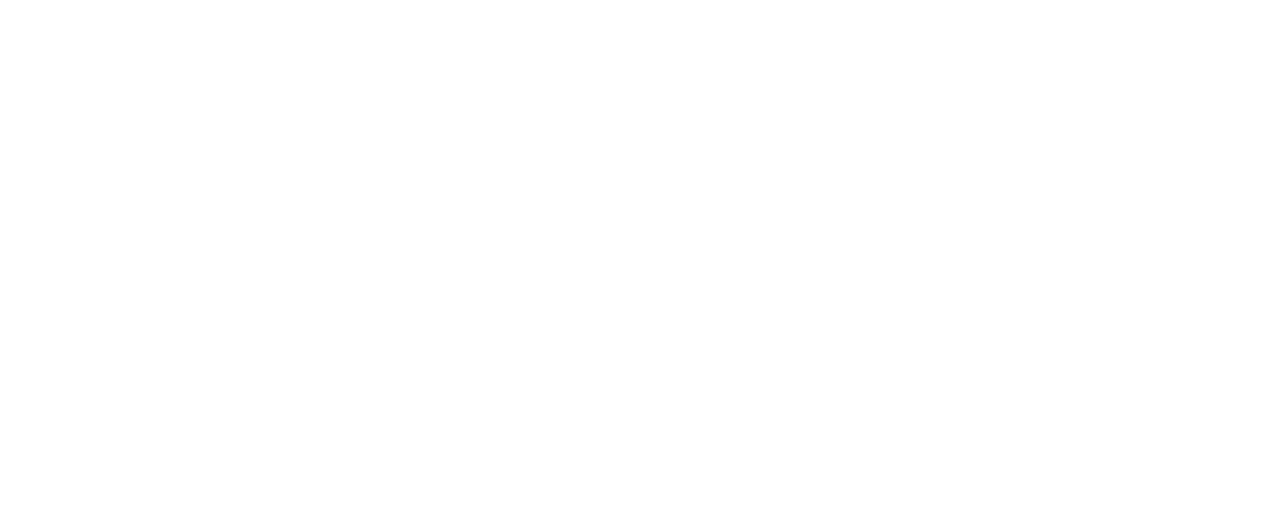
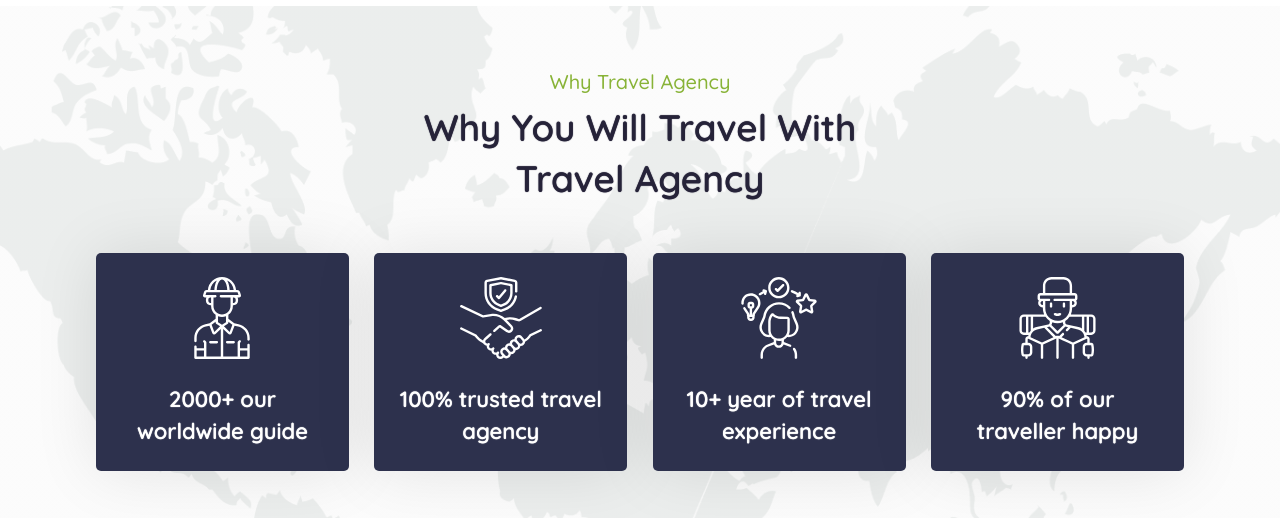
Before and after one commit to malekak44/travel-agency, a React (Create React App) app in the folder client/: page / in a window 1280 px wide. Shown: the part 1161-1679 px from the top of the page. Before the commit the page ends 1167 px from the top, so only its background shows below. Built offline with nearby package versions, Linux system fonts and the light colour scheme; no server answers.

Commit message:
home whyus done

```diff
--- /dev/null
+++ b/client/src/components/Home/WhyUs.js
@@ -0,0 +1,44 @@
+import React from 'react';
+import SectionIntro from '../SectionIntro';
+import guide from '../../assets/guide.svg';
+import trust from '../../assets/trust.svg';
+import traveller from '../../assets/traveller.svg';
+import experience from '../../assets/experience.svg';
+
+const facilities = [{
+    id: 1,
+    icon: guide,
+    title: "2000+ our worldwide guide"
+}, {
+    id: 2,
+    icon: trust,
+    title: "100% trusted travel agency"
+}, {
+    id: 3,
+    icon: experience,
+    title: "10+ year of travel experience"
+}, {
+    id: 4,
+    icon: traveller,
+    title: "90% of our traveller happy"
+}];
+
+const WhyUs = () => {
+    return (
+        <section className="home__whyus">
+            <SectionIntro
+                title="Why Travel Agency"
+                firstSpan="Why You Will Travel With"
+                secondSpan="Travel Agency"
+            />
+            <article className="container">
+                {facilities.map(item => <div key={item.id} className="home__whyus__card">
+                    <img src={item.icon} alt={item.title} />
+                    <h5>{item.title}</h5>
+                </div>)}
+            </article>
+        </section>
+    );
+};
+
+export default WhyUs;
--- a/client/src/pages/Home.js
+++ b/client/src/pages/Home.js
@@ -1,5 +1,6 @@
 import React from 'react';
 import Navbar from '../components/Navbar';
+import WhyUs from '../components/Home/WhyUs';
 import Header from '../components/Home/Header';
 import Packages from '../components/Home/Packages';
 import Services from '../components/Home/Services';
@@ -13,6 +14,7 @@
             </section>
             <Packages />
             <Services />
+            <WhyUs />
         </>
     );
 };
--- a/client/src/styles/components/_home.scss
+++ b/client/src/styles/components/_home.scss
@@ -4,3 +4,4 @@
 
 @import '../home/header';
 @import '../home/containers';
+@import '../home/whyus';
--- /dev/null
+++ b/client/src/styles/home/_whyus.scss
@@ -0,0 +1,50 @@
+.home__whyus {
+    padding: 4rem 0;
+    background-color: #FDFDFD;
+    background-image: linear-gradient(rgba(245, 245, 245, 0.2) 100%, rgba(245, 245, 245, 0.2) 100%),
+        url('../../assets/map.png');
+    background-size: cover;
+    background-position: center;
+    background-repeat: no-repeat;
+
+    .section__intro {
+        margin-top: 0;
+    }
+
+    .container {
+        margin-top: 3rem;
+        flex-direction: column;
+        @include flexbox(center, space-between);
+
+        @include breakpoint-up(large) {
+            flex-direction: row;
+        }
+    }
+
+    &__card {
+        width: 90%;
+        color: $white;
+        padding: 1.5rem;
+        text-align: center;
+        margin-bottom: 2rem;
+        background: $overlay;
+        border-radius: 0.3125rem;
+        box-shadow: 0px 0px 64px rgba(17, 17, 17, 0.1);
+
+        @include breakpoint-up(large) {
+            width: 23.25%;
+            margin-bottom: 0;
+        }
+
+        h5 {
+            font-weight: 700;
+            line-height: 2rem;
+            font-size: 1.375rem;
+            margin-top: 1.25rem;
+        }
+
+        img {
+            width: 40%;
+        }
+    }
+}
```
